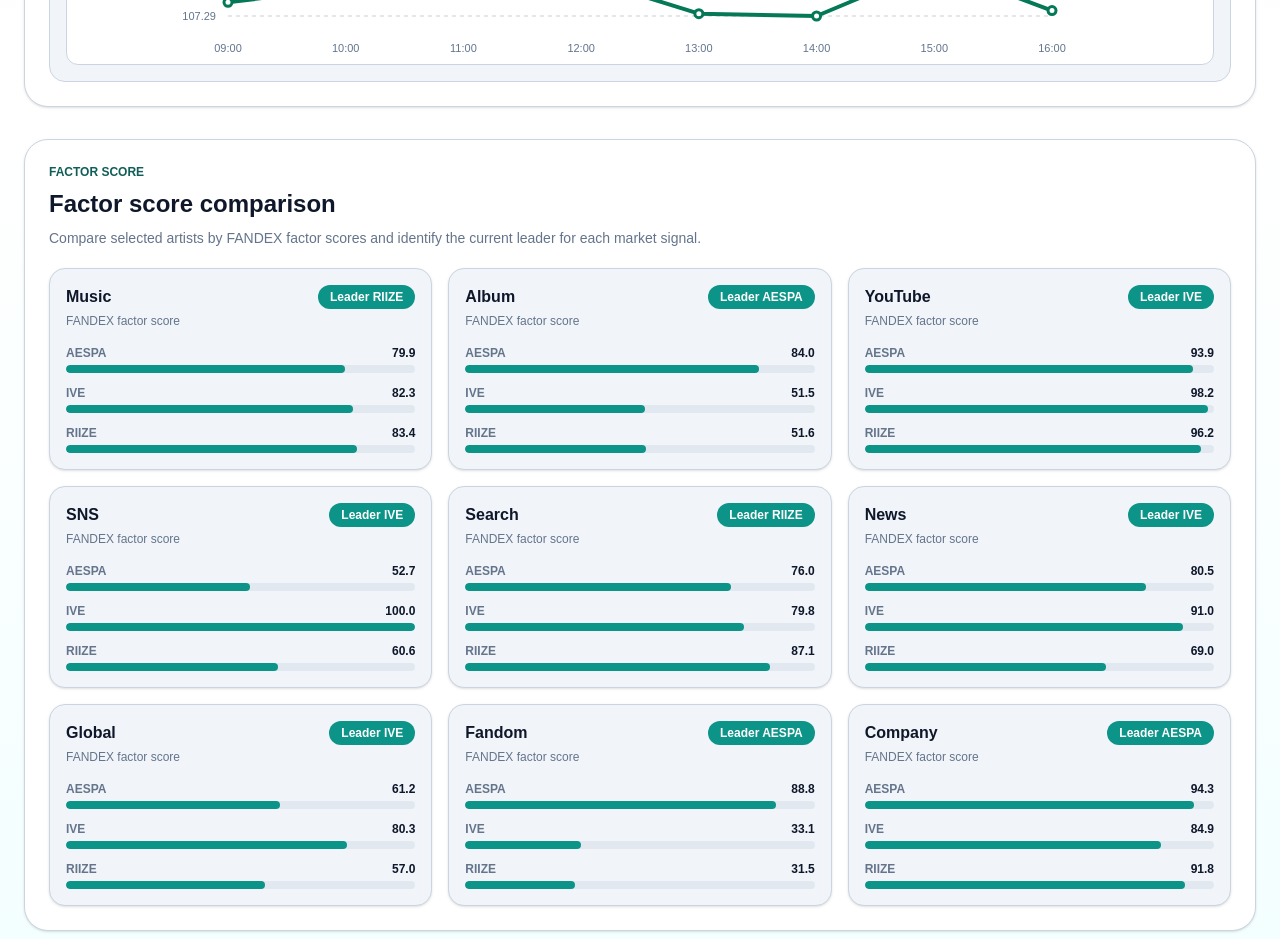
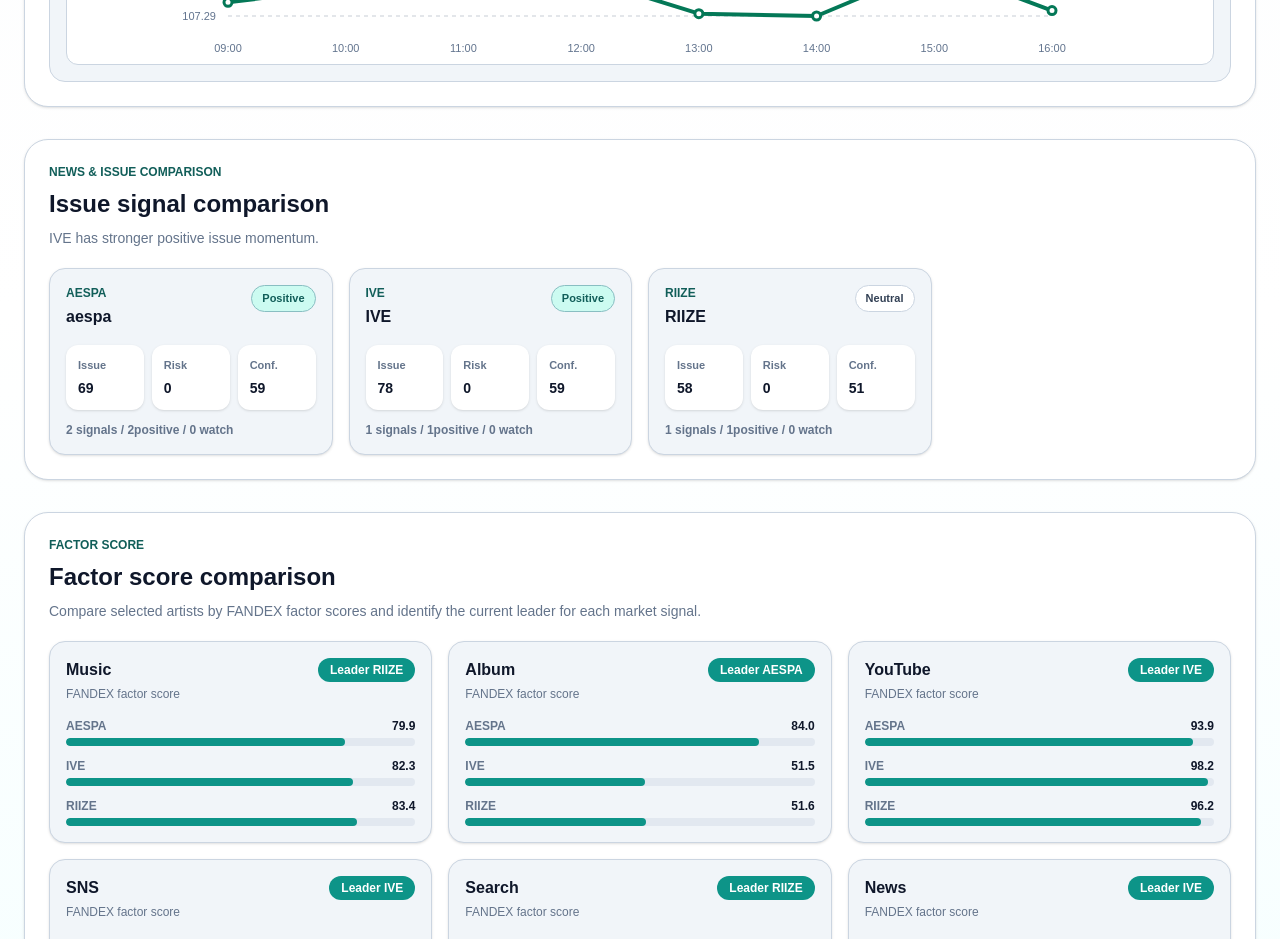
Before and after one commit to kpopmaker/fandex, a Next.js app: page /compare in a window 1280 px wide. Shown: the part 1320-2259 px from the top of the page. Built offline with nearby package versions, Linux system fonts and the light colour scheme.

Commit message:
feat: add compare issue signal summary

```diff
--- a/app/compare/page.tsx
+++ b/app/compare/page.tsx
@@ -11,6 +11,7 @@ import {
   getArtistPriceHistoryV4,
   type ArtistPriceHistoryPointV4,
 } from '../data/v4/artistPriceHistory';
+import type { IssueScoreBreakdown } from '../data/v4/scoring/types';
 
 const defaultArtistIds = ['aespa', 'ive', 'riize'];
 
@@ -41,6 +42,18 @@ type CompareRow = {
   currentFanSizeValue: number;
   changeRate: number;
   isUp: boolean;
+};
+type IssueTone = 'positive' | 'neutral' | 'watch' | 'risk';
+type CompareIssueSummary = {
+  artist: CompareArtistViewModel;
+  label: 'Positive' | 'Neutral' | 'Watch' | 'Risk';
+  tone: IssueTone;
+  issueScore: number;
+  controversyRiskScore: number;
+  confidenceScore: number;
+  activeIssueCount: number;
+  positiveIssueCount: number;
+  negativeIssueCount: number;
 };
 
 const factorLabels: Record<string, string> = {
@@ -95,6 +108,10 @@ function safePositiveNumber(
   return Math.max(safeNumber(value, fallback), 0);
 }
 
+function clampScore(value: number | null | undefined, fallback = 0) {
+  return Math.min(Math.max(safeNumber(value, fallback), 0), 100);
+}
+
 function getChangeRateFromHistory(firstPrice: number, latestPrice: number) {
   const safeFirstPrice = safeNumber(firstPrice);
   const safeLatestPrice = safeNumber(latestPrice);
@@ -117,6 +134,111 @@ function toCompareHistory(chartPoints: ChartPoint[]): CompareHistoryPoint[] {
 
 function getFactorScore(row: CompareRow, factorKey: FactorKey) {
   return safeNumber(row.latest.scores[factorKey]);
+}
+
+function getIssueTone({
+  issueScore,
+  controversyRiskScore,
+  activeIssueCount,
+  negativeIssueCount,
+}: {
+  issueScore: number;
+  controversyRiskScore: number;
+  activeIssueCount: number;
+  negativeIssueCount: number;
+}): Pick<CompareIssueSummary, 'label' | 'tone'> {
+  if (controversyRiskScore >= 65) {
+    return { label: 'Risk', tone: 'risk' };
+  }
+
+  if (
+    issueScore <= 40 ||
+    controversyRiskScore >= 35 ||
+    (activeIssueCount > 0 && negativeIssueCount >= activeIssueCount)
+  ) {
+    return { label: 'Watch', tone: 'watch' };
+  }
+
+  if (issueScore >= 60 && controversyRiskScore < 50) {
+    return { label: 'Positive', tone: 'positive' };
+  }
+
+  return { label: 'Neutral', tone: 'neutral' };
+}
+
+function getIssueSummary(row: CompareRow): CompareIssueSummary {
+  const breakdown: IssueScoreBreakdown | undefined =
+    row.latest.issueScoreBreakdown ??
+    row.latest.scoreBreakdown.issueScoreBreakdown;
+  const summary = row.latest.issueSignalsSummary;
+  const issueScore = clampScore(breakdown?.issueScore, 50);
+  const controversyRiskScore = clampScore(breakdown?.controversyRiskScore);
+  const confidenceScore = clampScore(breakdown?.confidenceScore, 50);
+  const activeIssueCount = Math.round(
+    safePositiveNumber(summary?.activeIssueCount)
+  );
+  const positiveIssueCount = Math.round(
+    safePositiveNumber(summary?.positiveIssueCount)
+  );
+  const negativeIssueCount = Math.round(
+    safePositiveNumber(summary?.negativeIssueCount)
+  );
+  const tone = getIssueTone({
+    issueScore,
+    controversyRiskScore,
+    activeIssueCount,
+    negativeIssueCount,
+  });
+
+  return {
+    artist: row.artist,
+    ...tone,
+    issueScore,
+    controversyRiskScore,
+    confidenceScore,
+    activeIssueCount,
+    positiveIssueCount,
+    negativeIssueCount,
+  };
+}
+
+function getIssueComparisonCopy(summaries: CompareIssueSummary[]) {
+  if (summaries.length === 0) {
+    return 'Issue signals are currently balanced.';
+  }
+
+  const highestRisk = getLeader(
+    summaries,
+    (summary) => summary.controversyRiskScore
+  );
+  const strongestIssue = getLeader(summaries, (summary) => summary.issueScore);
+  const lowestConfidence = summaries.reduce((lowest, summary) =>
+    summary.confidenceScore < lowest.confidenceScore ? summary : lowest
+  );
+  const riskGap =
+    highestRisk && summaries.length > 1
+      ? highestRisk.controversyRiskScore -
+        Math.min(...summaries.map((summary) => summary.controversyRiskScore))
+      : 0;
+  const issueGap =
+    strongestIssue && summaries.length > 1
+      ? strongestIssue.issueScore -
+        Math.min(...summaries.map((summary) => summary.issueScore))
+      : 0;
+
+  if (riskGap >= 15 && highestRisk) {
+    return `${highestRisk.artist.nameEn} currently carries higher watch risk in issue signals.`;
+  }
+
+  if (issueGap >= 10 && strongestIssue) {
+    return `${strongestIssue.artist.nameEn} has stronger positive issue momentum.`;
+  }
+
+  if (lowestConfidence.confidenceScore < 45) {
+    return `${lowestConfidence.artist.nameEn} has lower issue confidence, so compare signals conservatively.`;
+  }
+
+  return 'Issue signals are currently balanced across the selected artists.';
 }
 
 function createCompareHref(ids: string[]): string {
@@ -152,10 +274,7 @@ function getCompareArtistViewModel(
   };
 }
 
-function getLeader(
-  rows: CompareRow[],
-  selectValue: (row: CompareRow) => number
-): CompareRow | null {
+function getLeader<T>(rows: T[], selectValue: (row: T) => number): T | null {
   if (rows.length === 0) {
     return null;
   }
@@ -243,6 +362,8 @@ export default async function ComparePage({ searchParams }: ComparePageProps) {
       note: 'Largest simulated fan value',
     },
   ];
+  const issueSummaries = compareRows.map(getIssueSummary);
+  const issueComparisonCopy = getIssueComparisonCopy(issueSummaries);
 
   return (
     <main className="min-h-screen bg-gradient-to-b from-slate-50 via-white to-cyan-50 px-6 py-10 text-slate-950">
@@ -294,22 +415,29 @@ export default async function ComparePage({ searchParams }: ComparePageProps) {
               key={row.artist.id}
               className="rounded-3xl border border-slate-200 bg-white p-6 shadow-sm"
             >
-            <p className="text-xs font-black text-cyan-600">
+              <p className="text-xs font-black text-cyan-600">
                 {row.artist.ticker}
               </p>
 
-              <h2 className="mt-1 text-2xl font-black">
-                {row.artist.nameEn}
-              </h2>
+              <h2 className="mt-1 text-2xl font-black">{row.artist.nameEn}</h2>
 
               <p className="mt-1 text-xs font-bold text-slate-500">
                 Artist market signal
               </p>
 
               <div className="mt-6 grid grid-cols-2 gap-3">
-                <MiniStat label="Current price" value={formatPrice(row.currentPrice)} />
-                <MiniStat label="Change rate" value={formatPercent(row.changeRate)} />
-                <MiniStat label="Volume" value={formatLargeNumber(row.currentVolume)} />
+                <MiniStat
+                  label="Current price"
+                  value={formatPrice(row.currentPrice)}
+                />
+                <MiniStat
+                  label="Change rate"
+                  value={formatPercent(row.changeRate)}
+                />
+                <MiniStat
+                  label="Volume"
+                  value={formatLargeNumber(row.currentVolume)}
+                />
                 <MiniStat
                   label="Fan size"
                   value={formatLargeNumber(row.currentFanSizeValue)}
@@ -320,6 +448,11 @@ export default async function ComparePage({ searchParams }: ComparePageProps) {
         </section>
 
         <ComparePriceChart rows={compareRows} />
+
+        <IssueComparisonSection
+          summaries={issueSummaries}
+          comparisonCopy={issueComparisonCopy}
+        />
 
         <section className="rounded-3xl border border-slate-200 bg-white p-6 shadow-sm">
           <div className="mb-5">
@@ -356,7 +489,7 @@ export default async function ComparePage({ searchParams }: ComparePageProps) {
                     </div>
 
                     {leader && (
-                        <span className="rounded-full bg-cyan-500 px-3 py-1 text-xs font-black text-white">
+                      <span className="rounded-full bg-cyan-500 px-3 py-1 text-xs font-black text-white">
                         Leader {leader.artist.ticker}
                       </span>
                     )}
@@ -420,7 +553,11 @@ export default async function ComparePage({ searchParams }: ComparePageProps) {
               return (
                 <Link
                   key={artist.id}
-                  href={isDisabled ? createCompareHref(selectedIds) : createCompareHref(safeNextIds)}
+                  href={
+                    isDisabled
+                      ? createCompareHref(selectedIds)
+                      : createCompareHref(safeNextIds)
+                  }
                   aria-disabled={isDisabled}
                   className={`rounded-2xl border p-4 transition ${
                     isSelected
@@ -484,3 +621,104 @@ function MiniStat({ label, value }: { label: string; value: string }) {
     </div>
   );
 }
+
+function IssueComparisonSection({
+  summaries,
+  comparisonCopy,
+}: {
+  summaries: CompareIssueSummary[];
+  comparisonCopy: string;
+}) {
+  return (
+    <section className="rounded-3xl border border-slate-200 bg-white p-6 shadow-sm">
+      <div className="mb-5">
+        <p className="text-xs font-black text-cyan-600">
+          NEWS & ISSUE COMPARISON
+        </p>
+        <h2 className="mt-2 text-2xl font-black">
+          Issue signal comparison
+        </h2>
+        <p className="mt-2 text-sm text-slate-500">
+          {comparisonCopy}
+        </p>
+      </div>
+
+      <div className="grid gap-4 md:grid-cols-2 xl:grid-cols-4">
+        {summaries.map((summary) => (
+          <article
+            key={summary.artist.id}
+            className="rounded-2xl border border-slate-200 bg-slate-50 p-4 shadow-sm"
+          >
+            <div className="flex flex-wrap items-start justify-between gap-3">
+              <div>
+                <p className="text-xs font-black text-cyan-600">
+                  {summary.artist.ticker}
+                </p>
+                <h3 className="mt-1 font-black text-slate-950">
+                  {summary.artist.nameEn}
+                </h3>
+              </div>
+              <IssueToneBadge label={summary.label} tone={summary.tone} />
+            </div>
+
+            <div className="mt-4 grid grid-cols-3 gap-2">
+              <IssueMiniStat
+                label="Issue"
+                value={Math.round(summary.issueScore)}
+              />
+              <IssueMiniStat
+                label="Risk"
+                value={Math.round(summary.controversyRiskScore)}
+              />
+              <IssueMiniStat
+                label="Conf."
+                value={Math.round(summary.confidenceScore)}
+              />
+            </div>
+
+            <p className="mt-3 text-xs font-bold text-slate-500">
+              {summary.activeIssueCount} signals / {summary.positiveIssueCount}
+              positive / {summary.negativeIssueCount} watch
+            </p>
+          </article>
+        ))}
+      </div>
+    </section>
+  );
+}
+
+function IssueToneBadge({
+  label,
+  tone,
+}: {
+  label: CompareIssueSummary['label'];
+  tone: IssueTone;
+}) {
+  const toneClass = {
+    positive: 'border-cyan-200 bg-cyan-50 text-cyan-700',
+    neutral: 'border-slate-200 bg-white text-slate-600',
+    watch: 'border-purple-200 bg-purple-50 text-purple-700',
+    risk: 'border-blue-200 bg-blue-50 text-blue-700',
+  }[tone];
+
+  return (
+    <span
+      className={`rounded-full border px-2.5 py-1 text-[11px] font-black ${toneClass}`}
+    >
+      {label}
+    </span>
+  );
+}
+
+function IssueMiniStat({ label, value }: { label: string; value: number }) {
+  const safeValue = Math.round(clampScore(value));
+
+  return (
+    <div className="rounded-xl bg-white p-3 shadow-sm">
+      <p className="text-[11px] font-bold text-slate-500">{label}</p>
+      <p className="mt-1 font-mono text-sm font-black text-slate-950">
+        {safeValue}
+      </p>
+    </div>
+  );
+}
```
